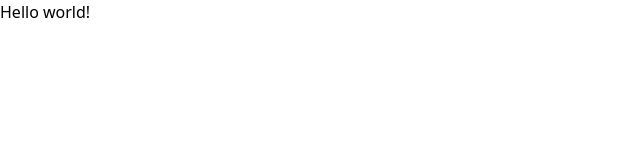
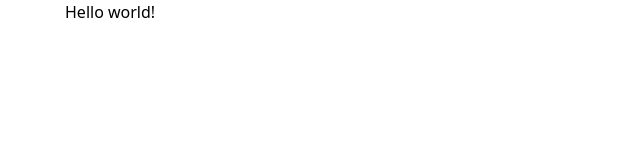
Before and after one commit to MuhammadiyevOzodbek/Uic, a React (Vite) app: page / in a window 1280 px wide. Shown: the top 160 px of the page, without its empty margins (0-640 px from the left). Built offline with nearby package versions, Linux system fonts and the light colour scheme.

Commit message:
uic beta

```diff
--- a/src/index.css
+++ b/src/index.css
@@ -8,6 +8,6 @@
     box-sizing: border-box;
 }
 #root{
-    max-width: 1440px;
+    max-width: 1150px;
     margin: auto;
 }
```
